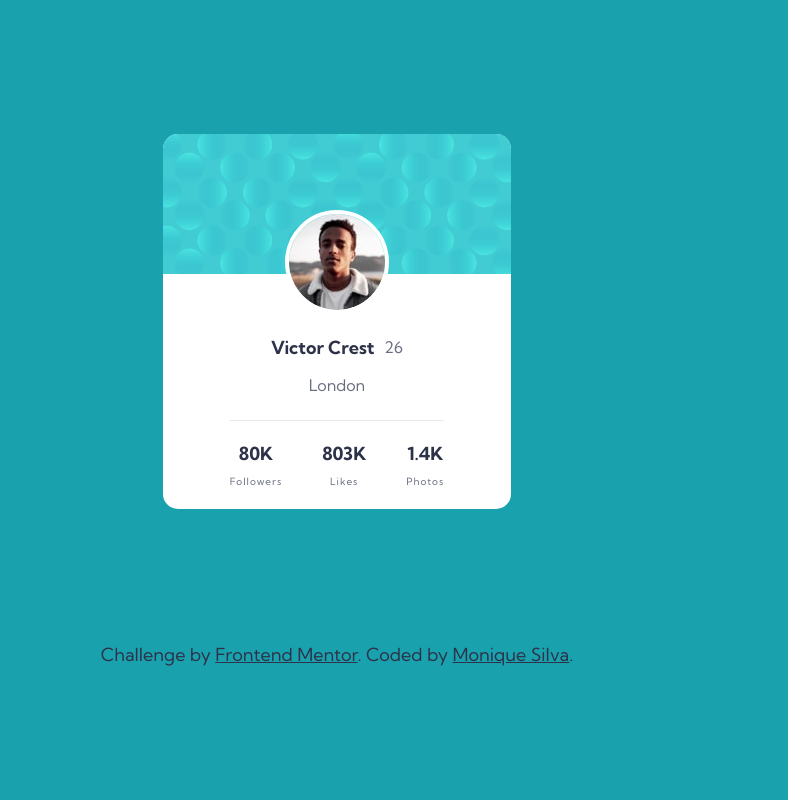
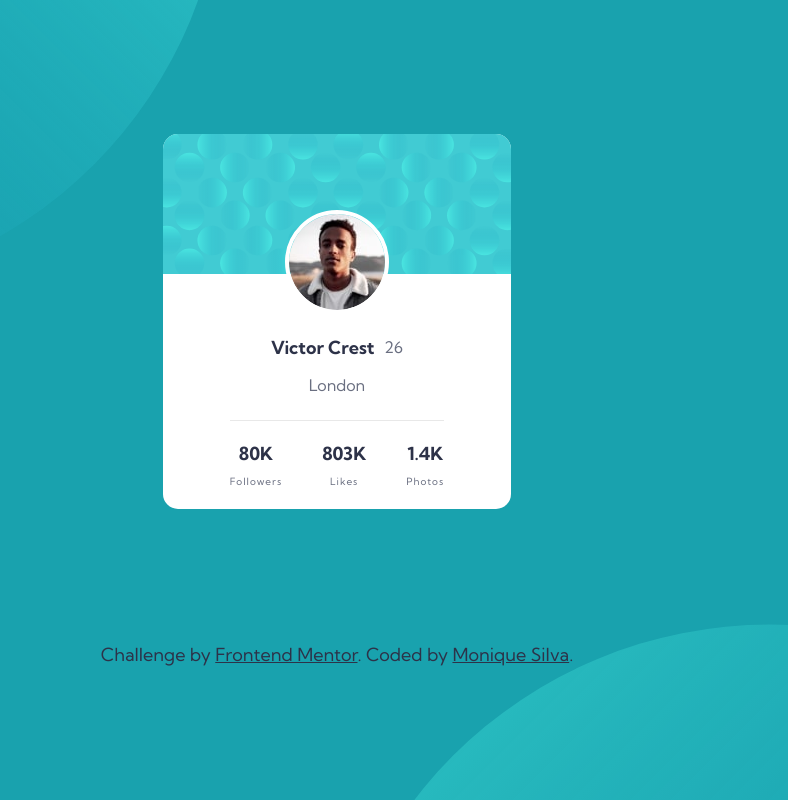
Before and after one commit to moniquedsilva/profile-card-component, a Vue app: page / in a window 1280 px wide. Shown: the whole page, without its empty margins (303-1091 px from the left). Built offline with nearby package versions, Linux system fonts and the light colour scheme.

Commit message:
feat: background

```diff
--- a/src/App.vue
+++ b/src/App.vue
@@ -2,18 +2,21 @@
   <div class="conteiner">
     <Profile />
     <Copyright />
+    <Background />
   </div>
 </template>
 
 <script>
 import Profile from './components/Profile.vue'
 import Copyright from './components/Copyright.vue'
+import Background from './components/Background.vue'
 
 export default {
   name: 'App',
   components: {
     Profile,
     Copyright,
+    Background,
   },
 }
 </script>
@@ -36,7 +39,6 @@ export default {
 }
 
 .conteiner {
-  background-color: var(--dark-cyan);
   display: flex;
   flex-direction: column;
   align-items: center;
--- /dev/null
+++ b/src/components/Background.vue
@@ -0,0 +1,41 @@
+<template>
+  <div class="background-area">
+    <img
+      src="assets/bg-pattern-top.svg"
+      alt="Background Pattern"
+      class="background-top"
+    />
+    <img
+      src="assets/bg-pattern-bottom.svg"
+      alt="Background Pattern"
+      class="background-down"
+    />
+  </div>
+</template>
+
+<style>
+.background-area {
+  background-color: var(--dark-cyan);
+  width: 100%;
+  height: 100vh;
+  display: flex;
+  flex-direction: column;
+  justify-content: space-between;
+  align-items: center;
+  position: fixed;
+  inset: 0;
+  z-index: -1;
+}
+.background-top {
+  width: 70%;
+  position: absolute;
+  top: -75%;
+  left: -23rem;
+}
+.background-down {
+  width: 70%;
+  position: absolute;
+  bottom: -90%;
+  right: -15rem;
+}
+</style>
```
